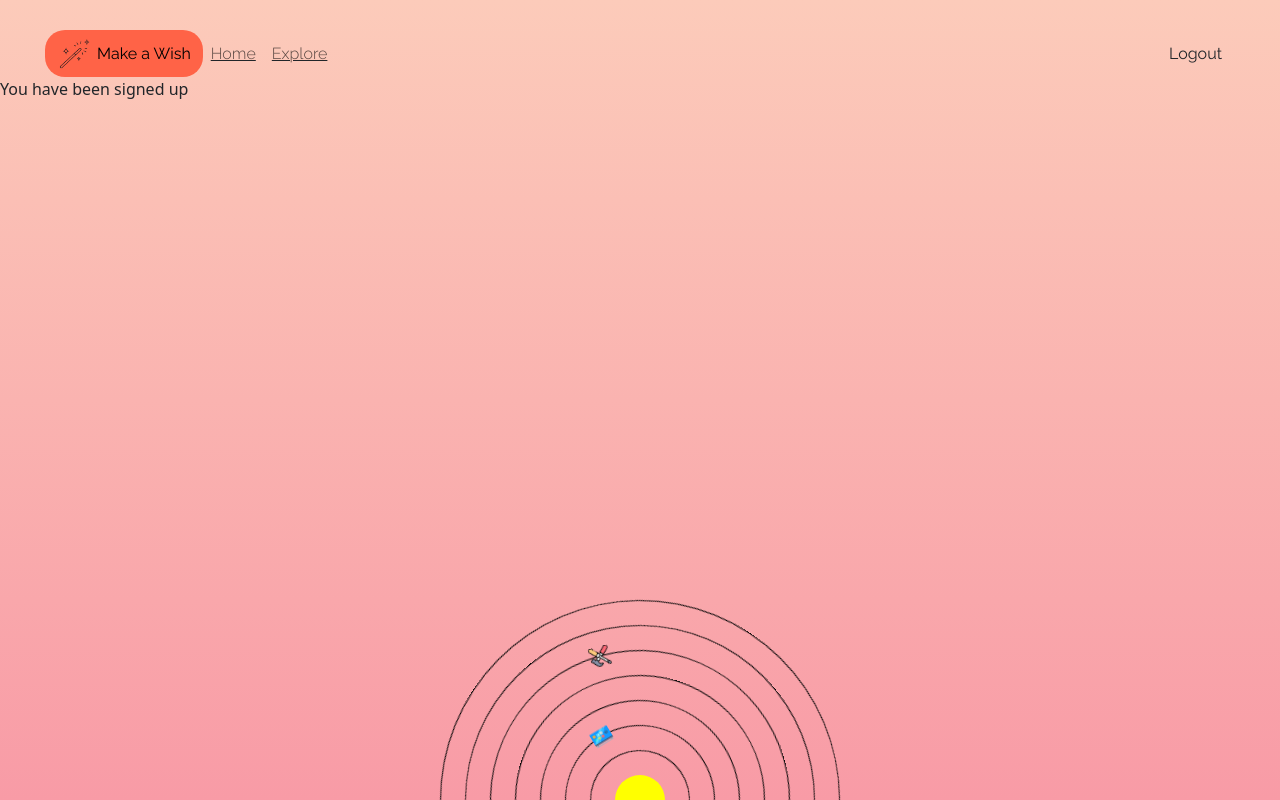
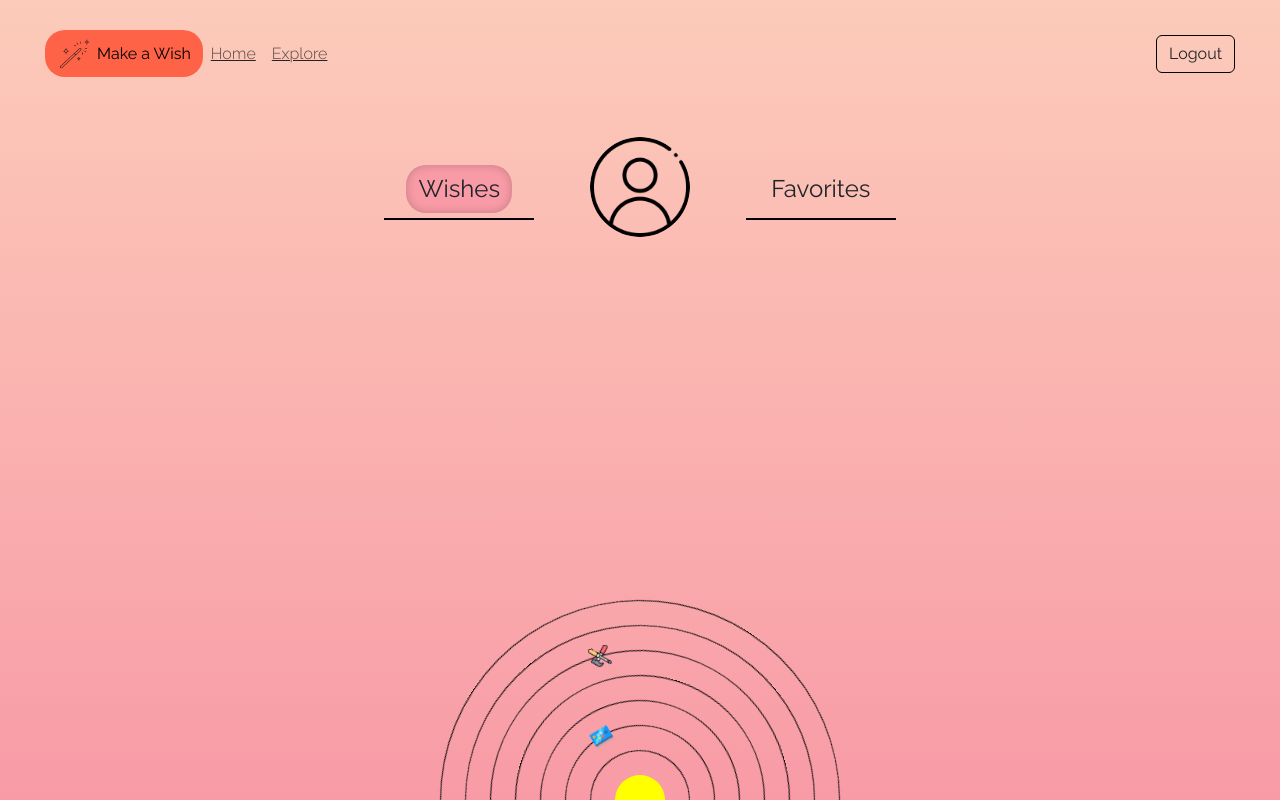
Before and after one commit to VladSotskyi/Wishlist-with-profile, a React (Create React App) app: page / in a window 1280 px wide. Built offline with nearby package versions, Linux system fonts and the light colour scheme; no server answers; the database is empty; sample sign-in values are in the browser's storage.

Commit message:
signUp + signIn + authContext

```diff
--- a/src/components/logForm.js
+++ b/src/components/logForm.js
@@ -9,16 +9,38 @@ function LogForm({ closeModal }) {
   const [email, setEmail] = useState("");
   const [password, setPassword] = useState("");
 
+  const validateEmail = (email) => {
+    const re = /^[^\s@]+@[^\s@]+\.[^\s@]+$/;
+    return re.test(String(email).toLowerCase());
+  };
+
   const handleSignIn = async (e) => {
     console.log("HANDLED");
     e.preventDefault();
+    if (!validateEmail(email)) {
+      toast.error("Invalid email format!", {
+        position: "top-center",
+        autoClose: 1500,
+      });
+      return;
+    }
     try {
       await signInWithEmailAndPassword(auth, email, password);
       console.log("Login is successful!");
-      toast.success("User Logged-in successful!", { position: "top-center" });
+      toast.success("User Logged-in successful!", {
+        position: "top-center",
+        autoClose: 1500,
+      });
       closeModal();
     } catch (error) {
-      console.log(error);
+      if (error.code === "auth/invalid-credential") {
+        toast.error("Invalid credential ! Check your email and password !", {
+          position: "top-center",
+          autoClose: 2000,
+        });
+      } else {
+        console.log(error);
+      }
     }
   };
 
--- a/src/components/logOutButton.js
+++ b/src/components/logOutButton.js
@@ -1,6 +1,7 @@
 import React from "react";
 import { auth } from "../firebase";
 import { signOut } from "firebase/auth";
+import "../style/navbar.css";
 
 function LogOutButton() {
   const handleLogout = async () => {
--- a/src/components/modal.js
+++ b/src/components/modalAuth.js
@@ -11,17 +11,13 @@ function SignModal({ showModal, closeModal }) {
     setForm(formType);
   };
 
-  const handleSwitchToLogin = () => {
-    handleFormSwitch("login");
-  };
-
   return (
     <Modal show={showModal} onHide={closeModal}>
       <Modal.Header closeButton></Modal.Header>
       <SignupSlider handleSwitch={handleFormSwitch} activeForm={form} />
       <Modal.Body>
         {form === "register" ? (
-          <RegForm switchToLogin={handleSwitchToLogin} />
+          <RegForm closeModal={closeModal} />
         ) : form === "login" ? (
           <LogForm closeModal={closeModal} />
         ) : (
--- a/src/components/navBar.js
+++ b/src/components/navBar.js
@@ -1,6 +1,6 @@
 import React, { useState } from "react";
 import { Link } from "react-router-dom";
-import SignModal from "./modal";
+import SignModal from "./modalAuth";
 import "../style/navbar.css";
 import wand from "../images/wand.png";
 import account from "../images/personal-account.png";
--- a/src/components/regForm.js
+++ b/src/components/regForm.js
@@ -8,7 +8,7 @@ import { createUserWithEmailAndPassword } from "firebase/auth";
 import { doc, setDoc } from "firebase/firestore";
 import { toast } from "react-toastify";
 
-function RegForm({ switchToLogin }) {
+function RegForm({ closeModal }) {
   const [name, setName] = useState("");
   const [email, setEmail] = useState("");
   const [password, setPassword] = useState("");
@@ -32,9 +32,20 @@ function RegForm({ switchToLogin }) {
         uid: user.uid,
       });
       console.log("Registration is successful!");
-      toast.success("Registration complete!", { position: "top-center" });
-      switchToLogin();
+      toast.success("Registration complete!", {
+        position: "top-center",
+        autoClose: 1500,
+      });
+      closeModal();
     } catch (error) {
+      if (error.code === "auth/email-already-in-use") {
+        toast.error("Email is already in use", {
+          position: "top-center",
+          autoClose: 1500,
+        });
+      } else {
+        toast.error(error.message, { position: "top-center", autoClose: 1500 });
+      }
       console.log(error);
     }
   };
--- a/src/components/signupHome.js
+++ b/src/components/signupHome.js
@@ -1,7 +1,73 @@
-import React from "react";
+import React, { useEffect, useState } from "react";
+import { useAuth } from "../context/authContext";
+import { doc, getDoc } from "firebase/firestore";
+import { db } from "../firebase";
+import "../style/signupHome.css";
+import userDefault from "../images/userDefautl.png";
 
 function SignupHome() {
-  return <div>You have been signed up</div>;
+  const { currentUser } = useAuth();
+
+  const [activeOption, setActiveOption] = useState("wishes");
+  const [userName, setUserName] = useState("");
+
+  useEffect(() => {
+    if (currentUser) {
+      (async () => {
+        try {
+          const userDoc = await getDoc(doc(db, "users", currentUser.uid));
+          if (userDoc.exists()) {
+            setUserName(userDoc.data().name);
+          } else {
+            console.log("No such document!");
+          }
+        } catch (error) {
+          console.error("Error fetching user data: ", error);
+        }
+      })().catch((error) => {
+        console.error("Error in fetchUserName: ", error);
+      });
+    }
+  }, [currentUser]);
+
+  return (
+    <>
+      <div className="container active-font">
+        <div className="profile-nav">
+          <div className="profile-nav-item">
+            <button
+              className={` btn option ${activeOption === "wishes" ? "selected" : ""}`}
+              onClick={() => {
+                setActiveOption("wishes");
+              }}
+            >
+              Wishes
+            </button>
+            <div className="line"></div>
+          </div>
+          <div className="profile">
+            <img
+              src={userDefault}
+              alt="Profile Avatar"
+              className="profile-picture"
+            />
+            <div className="profile-name">{userName}</div>
+          </div>
+          <div className="profile-nav-item">
+            <button
+              className={` btn option ${activeOption === "favorites" ? "selected" : ""}`}
+              onClick={() => {
+                setActiveOption("favorites");
+              }}
+            >
+              Favorites
+            </button>
+            <div className="line"></div>
+          </div>
+        </div>
+      </div>
+    </>
+  );
 }
 
 export default SignupHome;
--- a/src/style/navbar.css
+++ b/src/style/navbar.css
@@ -29,11 +29,11 @@ button.make-wish:hover{
     transition: transform 0.5s ease;
 }
 
-button.signup-btn{
+button.signup-btn, button.logout-btn{
     border: 1px solid black;
 }
 
-button.signup-btn:hover{
+button.signup-btn:hover, button.logout-btn:hover{
 
     background-color: #fd8686;
 }
--- a/src/style/signup-slider.css
+++ b/src/style/signup-slider.css
@@ -23,7 +23,7 @@
     padding: 10px 20px;
     cursor: pointer;
     outline: none;
-    transition: background-color 0.3s ease, color 0.3s ease, box-shadow 0.3s ease, border-radius 0.3s ease;
+    transition: none;
 }
 
 .slider-button.active {
--- /dev/null
+++ b/src/style/signupHome.css
@@ -0,0 +1,65 @@
+.container {
+    text-align: center;
+    width: 80%;
+}
+
+.profile-nav {
+    display: flex;
+    justify-content: center;
+    align-items: center;
+}
+
+.profile-nav-item {
+    text-align: center;
+    margin: 0 5%;
+    padding: 10px 0;
+    cursor: pointer;
+    position: relative;
+}
+
+button.option{
+    margin-bottom: 5px;
+    font-size: 24px;
+    border: none;
+    transition: none;
+}
+
+
+button.selected, button.selected:hover {
+    box-shadow: inset 0 0 10px rgba(0, 0, 0, 0.2);
+    background-color: #F89BA6;
+    border: none;
+    border-radius: 20px;
+    transition: background-color 0.3s ease;
+}
+
+.profile {
+    display: flex;
+    flex-direction: column;
+    align-items: center;
+}
+
+.profile-picture {
+    width: 100px;
+    height: 100px;
+    border-radius: 50%;
+    margin-bottom: 10px;
+}
+
+.profile-name {
+    font-size: 24px;
+    font-weight: bold;
+}
+
+
+.line {
+    flex: 1;
+    height: 2px;
+    width: 150px;
+    margin: 0 auto;
+    background-color: black;
+}
+
+.line:not(:last-child) {
+    margin-right: 10px;
+}
```
Also changed, not shown: src/components/modalMakeAWish.js (added, +7 -0 lines), src/images/userDefautl.png (added).
